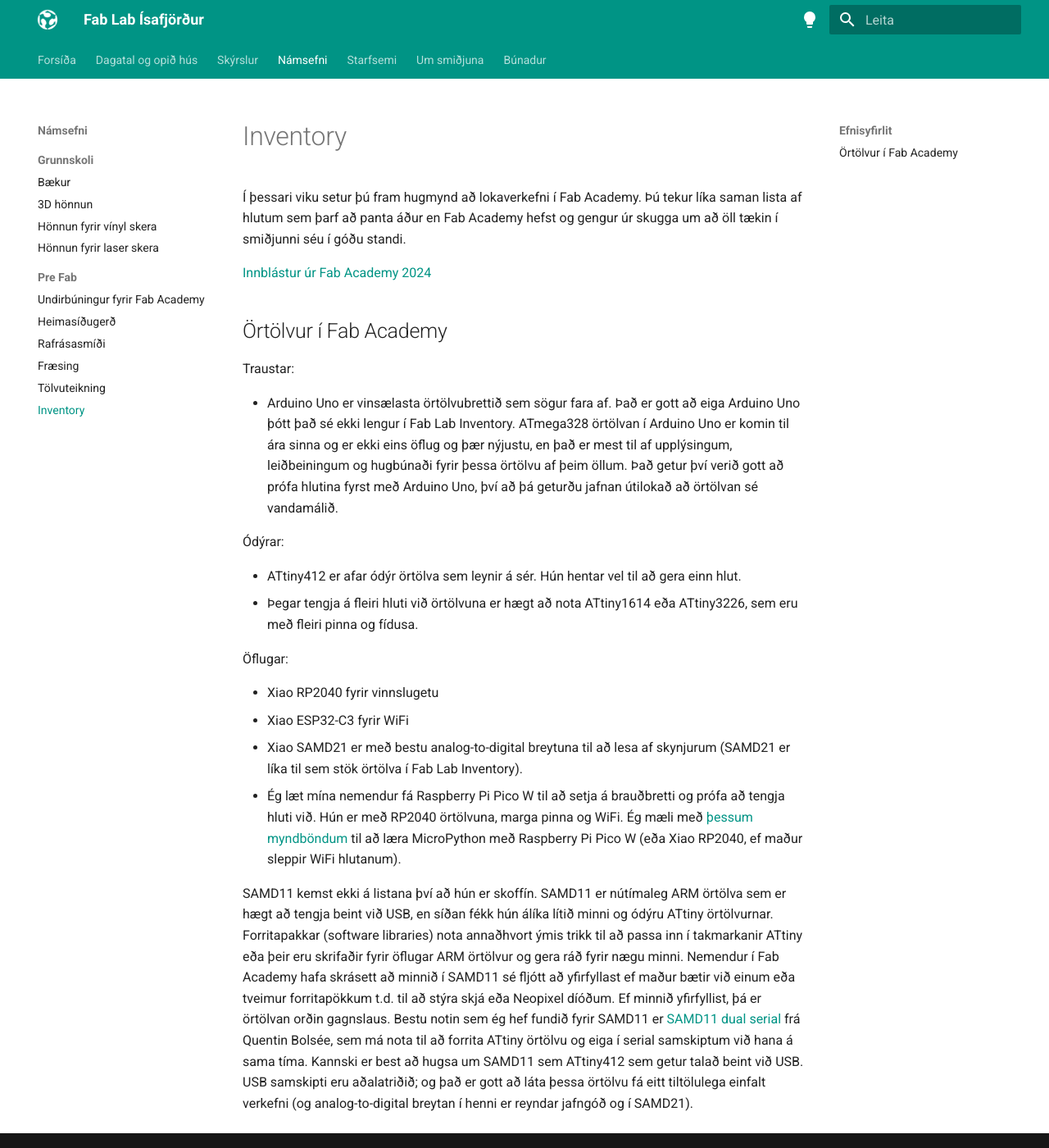
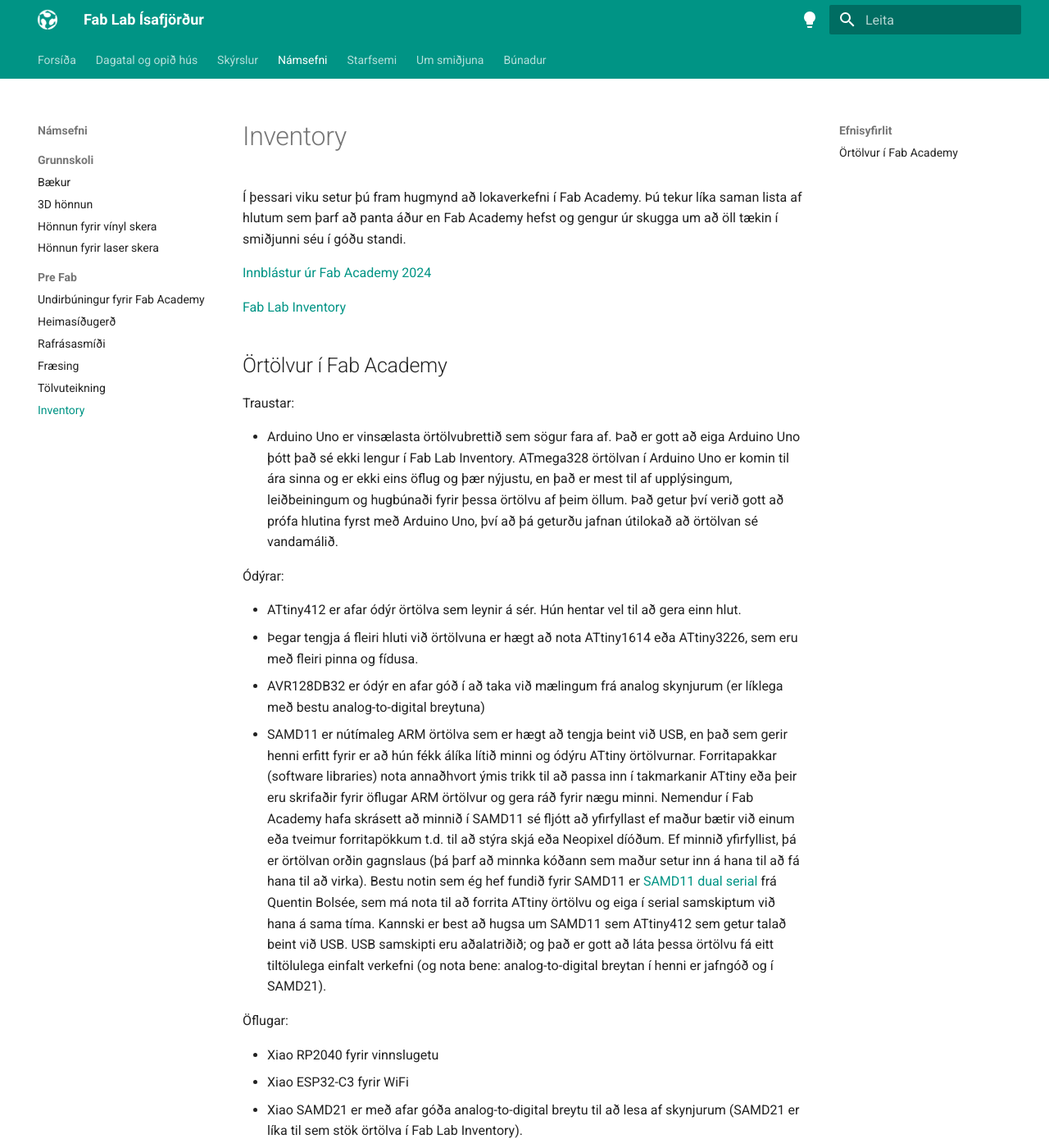
Before and after one commit to fablabisastaff/fabisa_site, an MkDocs documentation site: the page built from docs/Námsefni/Pre-Fab/5-inventory.md, in a window 1280 px wide and 1400 px high. Shown: the whole window at 82% size. Built offline with MkDocs 1.6.1 and Material for MkDocs 9.7.7, drawn with Linux system fonts in a browser that asks for light colours.

Commit message:
added fab lab inventory

```diff
--- a/docs/Námsefni/Pre-Fab/5-inventory.md
+++ b/docs/Námsefni/Pre-Fab/5-inventory.md
@@ -3,6 +3,8 @@
 Í þessari viku setur þú fram hugmynd að lokaverkefni í Fab Academy. Þú tekur líka saman lista af hlutum sem þarf að panta áður en Fab Academy hefst og gengur úr skugga um að öll tækin í smiðjunni séu í góðu standi.
 
 [Innblástur úr Fab Academy 2024](https://finalprojects.fabacademy.org/#/schedule/2024){:rel="nofollow"}
+
+[Fab Lab Inventory](https://inventory.fabcloud.io/)
 
 ## Örtölvur í Fab Academy
 
@@ -14,13 +16,12 @@
 
 - ATtiny412 er afar ódýr örtölva sem leynir á sér. Hún hentar vel til að gera einn hlut.
 - Þegar tengja á fleiri hluti við örtölvuna er hægt að nota ATtiny1614 eða ATtiny3226, sem eru með fleiri pinna og fídusa.
+- AVR128DB32 er ódýr en afar góð í að taka við mælingum frá analog skynjurum (er líklega með bestu analog-to-digital breytuna)
+- SAMD11 er nútímaleg ARM örtölva sem er hægt að tengja beint við USB, en það sem gerir henni erfitt fyrir er að hún fékk álíka lítið minni og ódýru ATtiny örtölvurnar. Forritapakkar (software libraries) nota annaðhvort ýmis trikk til að passa inn í takmarkanir ATtiny eða þeir eru skrifaðir fyrir öflugar ARM örtölvur og gera ráð fyrir nægu minni. Nemendur í Fab Academy hafa skrásett að minnið í SAMD11 sé fljótt að yfirfyllast ef maður bætir við einum eða tveimur forritapökkum t.d. til að stýra skjá eða Neopixel díóðum. Ef minnið yfirfyllist, þá er örtölvan orðin gagnslaus (þá þarf að minnka kóðann sem maður setur inn á hana til að fá hana til að virka). Bestu notin sem ég hef fundið fyrir SAMD11 er [SAMD11 dual serial](https://fabacademy.org/2020/labs/ulb/students/quentin-bolsee/projects/dual_serial/){:rel="nofollow"} frá Quentin Bolsée, sem má nota til að forrita ATtiny örtölvu og eiga í serial samskiptum við hana á sama tíma. Kannski er best að hugsa um SAMD11 sem ATtiny412 sem getur talað beint við USB. USB samskipti eru aðalatriðið; og það er gott að láta þessa örtölvu fá eitt tiltölulega einfalt verkefni (og nota bene: analog-to-digital breytan í henni er jafngóð og í SAMD21).
 
 Öflugar:
 
 - Xiao RP2040 fyrir vinnslugetu
 - Xiao ESP32-C3 fyrir WiFi
-- Xiao SAMD21 er með bestu analog-to-digital breytuna til að lesa af skynjurum (SAMD21 er líka til sem stök örtölva í Fab Lab Inventory).
+- Xiao SAMD21 er með afar góða analog-to-digital breytu til að lesa af skynjurum (SAMD21 er líka til sem stök örtölva í Fab Lab Inventory).
 - Ég læt mína nemendur fá Raspberry Pi Pico W til að setja á brauðbretti og prófa að tengja hluti við. Hún er með RP2040 örtölvuna, marga pinna og WiFi. Ég mæli með [þessum myndböndum](https://www.youtube.com/playlist?list=PLGs0VKk2DiYz8js1SJog21cDhkBqyAhC5){:rel="nofollow"} til að læra MicroPython með Raspberry Pi Pico W (eða Xiao RP2040, ef maður sleppir WiFi hlutanum).
-
-
-SAMD11 kemst ekki á listana því að hún er skoffín. SAMD11 er nútímaleg ARM örtölva sem er hægt að tengja beint við USB, en síðan fékk hún álíka lítið minni og ódýru ATtiny örtölvurnar. Forritapakkar (software libraries) nota annaðhvort ýmis trikk til að passa inn í takmarkanir ATtiny eða þeir eru skrifaðir fyrir öflugar ARM örtölvur og gera ráð fyrir nægu minni. Nemendur í Fab Academy hafa skrásett að minnið í SAMD11 sé fljótt að yfirfyllast ef maður bætir við einum eða tveimur forritapökkum t.d. til að stýra skjá eða Neopixel díóðum. Ef minnið yfirfyllist, þá er örtölvan orðin gagnslaus. Bestu notin sem ég hef fundið fyrir SAMD11 er [SAMD11 dual serial](https://fabacademy.org/2020/labs/ulb/students/quentin-bolsee/projects/dual_serial/){:rel="nofollow"} frá Quentin Bolsée, sem má nota til að forrita ATtiny örtölvu og eiga í serial samskiptum við hana á sama tíma. Kannski er best að hugsa um SAMD11 sem ATtiny412 sem getur talað beint við USB. USB samskipti eru aðalatriðið; og það er gott að láta þessa örtölvu fá eitt tiltölulega einfalt verkefni (og analog-to-digital breytan í henni er reyndar jafngóð og í SAMD21).
```
